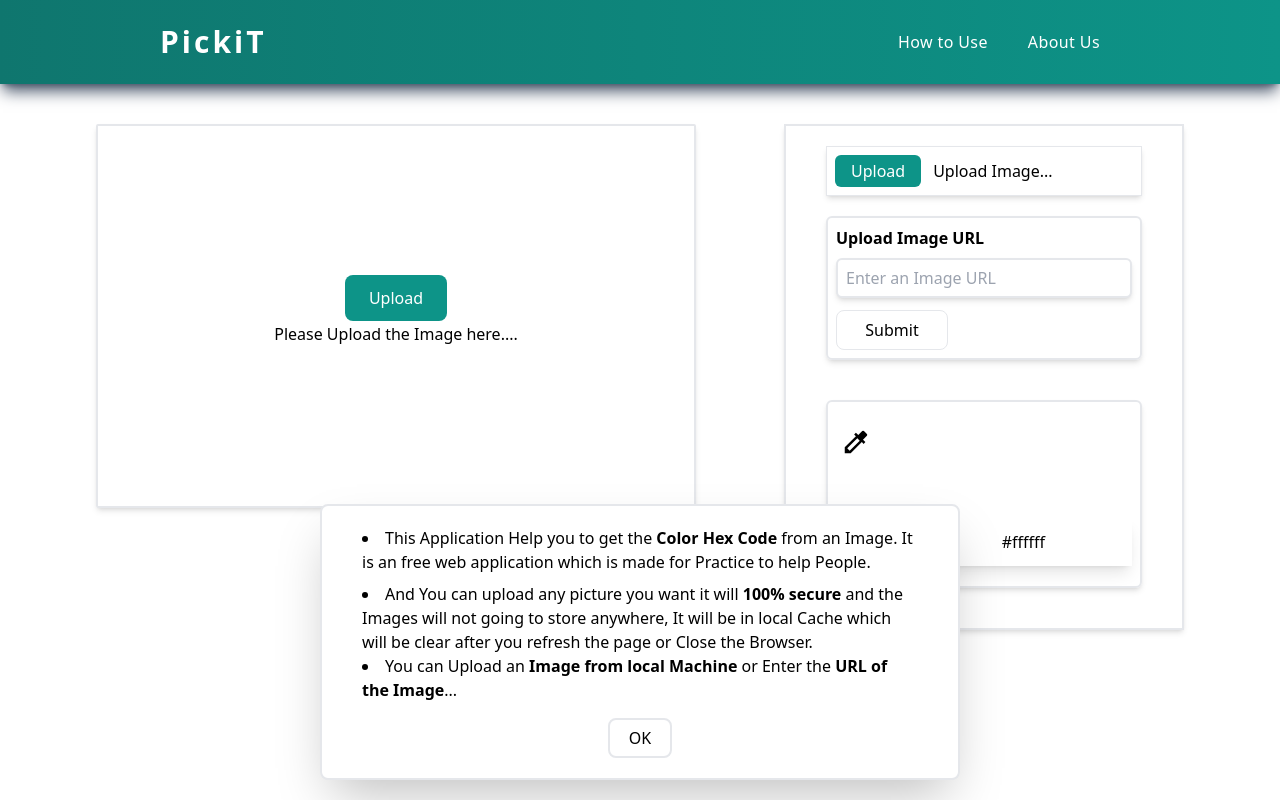
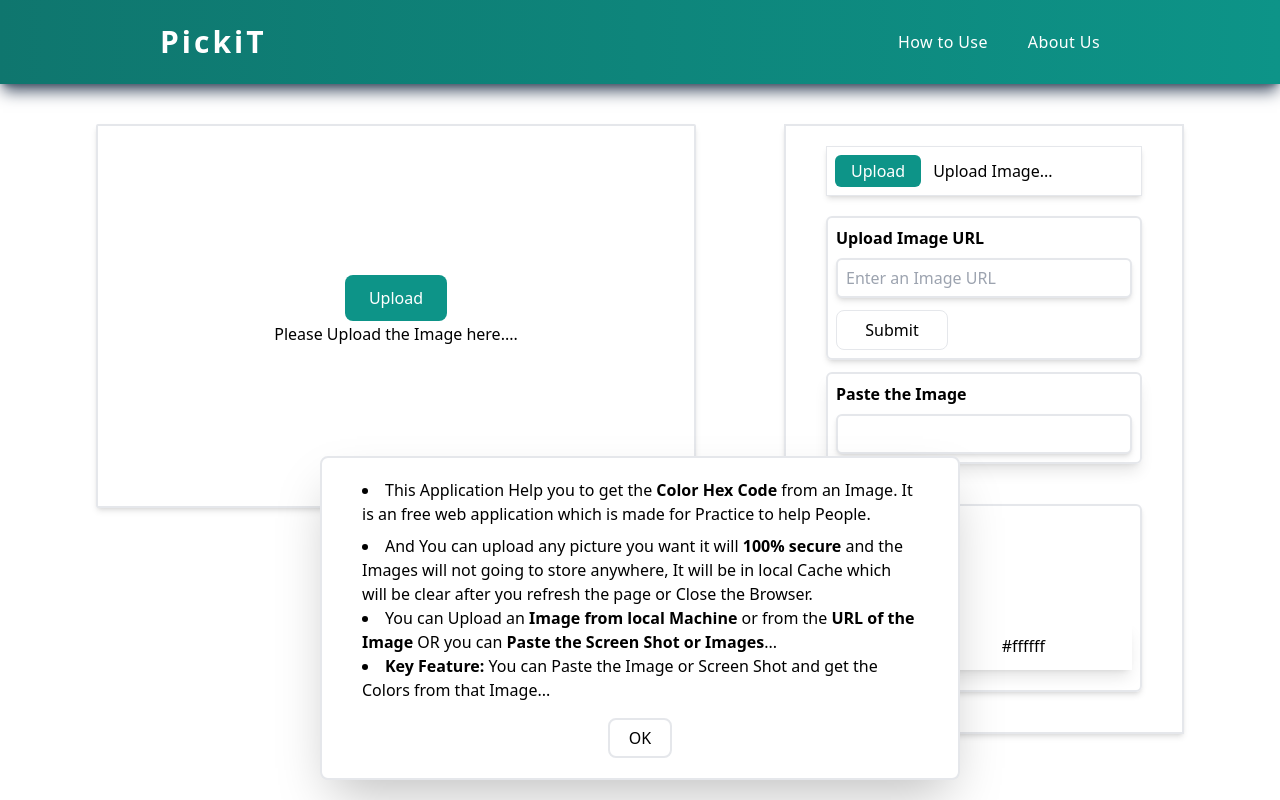
Before and after one commit to Ilyas-Taj07/PickiT, a React (Create React App) app: page / in a window 1280 px wide. Built offline with nearby package versions, Linux system fonts and the light colour scheme.

Commit message:
Added Image pasting also

```diff
--- a/src/App.js
+++ b/src/App.js
@@ -18,7 +18,8 @@ function App() {
             <div>
               <li className='mb-2'>This Application Help you to get the <b>Color Hex Code</b> from an Image. It is an free web application which is made for Practice to help People.</li>
               <li>And You can upload any picture you want it will <b>100% secure</b> and the Images will not going to store anywhere, It will be in local Cache which will be clear after you refresh the page or Close the Browser.</li>
-              <li>You can Upload an <b>Image from local Machine</b> or Enter the <b>URL of the Image</b>...</li>
+              <li>You can Upload an <b>Image from local Machine</b> or from the <b>URL of the Image</b> OR you can <b>Paste the Screen Shot or Images</b>...</li>
+              <li><b>Key Feature:</b> You can Paste the Image or Screen Shot and get the Colors from that Image...</li>
             </div>
             {/* Button for OK */}
             <div className='text-center mt-4'>
--- a/src/Screens/MainPage/MainPage.js
+++ b/src/Screens/MainPage/MainPage.js
@@ -47,6 +47,35 @@ function MainPage() {
         setUploadedImage(e.target.img_url.value)
 
         e.target.img_url.value = ''
+
+    }
+
+
+    const handleGetImage = (e) => {
+
+        e.preventDefault()
+
+        const items = e.clipboardData.items;
+
+        for (let i = 0; i < items.length; i++) {
+
+            if (items[i].type === 'image/png') {
+
+                const blob = items[i].getAsFile()
+
+                const readImage = new FileReader()
+
+                readImage.addEventListener('load', (e) => {
+                    setUploadedImage(e.target.result)
+                })
+
+                readImage.readAsDataURL(blob)
+
+
+            }
+
+        }
+
 
     }
 
@@ -115,6 +144,9 @@ function MainPage() {
 
             {/* Image Upload + Color Display.... */}
             <div className='laptop:ml-8 border-2 laptop:px-10 px-5 mt-5 laptop:mt-0 laptop:w-1/3 w-full shadow-md'>
+                {
+                    UploadedImage === '' ?
+                        <>
                             {/* Image Upload */}
                             <label htmlFor='image-upload' className='cursor-pointer'>
                                 <div className='my-5 border p-2 shadow-md flex items-center'>
@@ -139,6 +171,21 @@ function MainPage() {
                                     className='mt-3 border w-28 h-10 hover:bg-teal-700 hover:text-white rounded-lg cursor-pointer'
                                 />
                             </form>
+
+                            <div
+                                className='mt-3 p-2 border-2 shadow-lg rounded-md'
+                            >
+                                <label className='font-bold'>Paste the Image</label>
+                                <input
+                                    contentEditable={true}
+                                    className='border-2 rounded-md w-full mt-2 h-10 shadow-md pl-2 focus:border-teal-700 focus:outline-none'
+                                    onPaste={handleGetImage}
+                                />
+                            </div>
+                        </>
+                        :
+                        <></>
+                }
 
                 {/* Image Color display */}
                 <div className='shadow-md my-10 px-2 py-5 border-2 rounded-md flex relative'>
```
Lines whose indentation alone changed are shown as unchanged.
